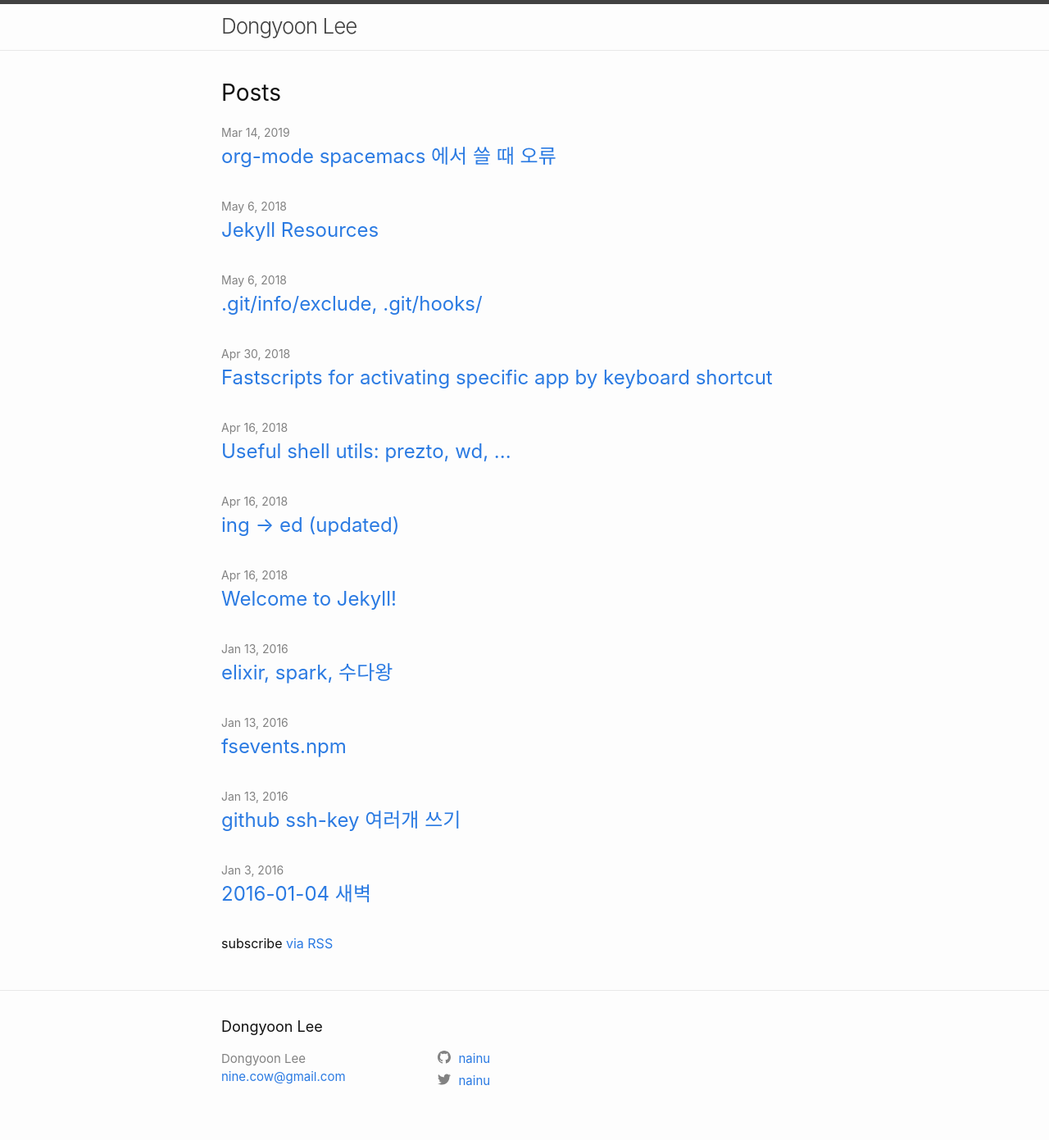
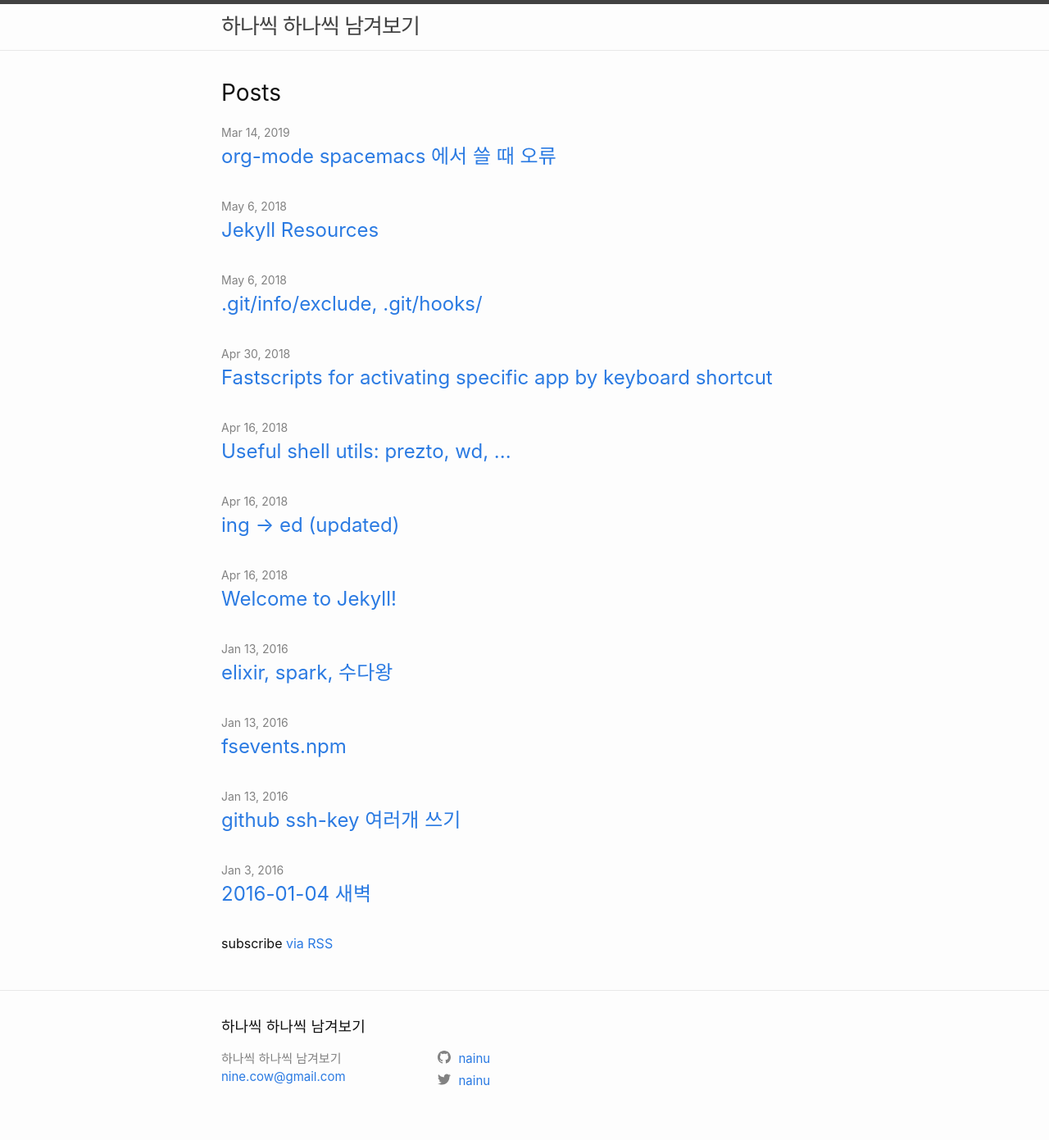
Before and after one commit to nainu/nainu.github.io, a Jekyll site: the page built from index.md, in a window 1280 px wide. Shown: the whole page at 82% size. Built offline with Jekyll 4.4.1, drawn with Linux system fonts in a browser that asks for light colours; our own code applies the rules of GitHub Pages for plain Markdown files.

Commit message:
changed title

```diff
--- a/_config.yml
+++ b/_config.yml
@@ -13,7 +13,7 @@
 # you will see them accessed via {{ site.title }}, {{ site.email }}, and so on.
 # You can create any custom variable you would like, and they will be accessible
 # in the templates via {{ site.myvariable }}.
-title: Dongyoon Lee
+title: 하나씩 하나씩 남겨보기
 email: nine.cow@gmail.com
 #description: >- # this means to ignore newlines until "baseurl:"
 #  Write an awesome description for your new site here. You can edit this
```
